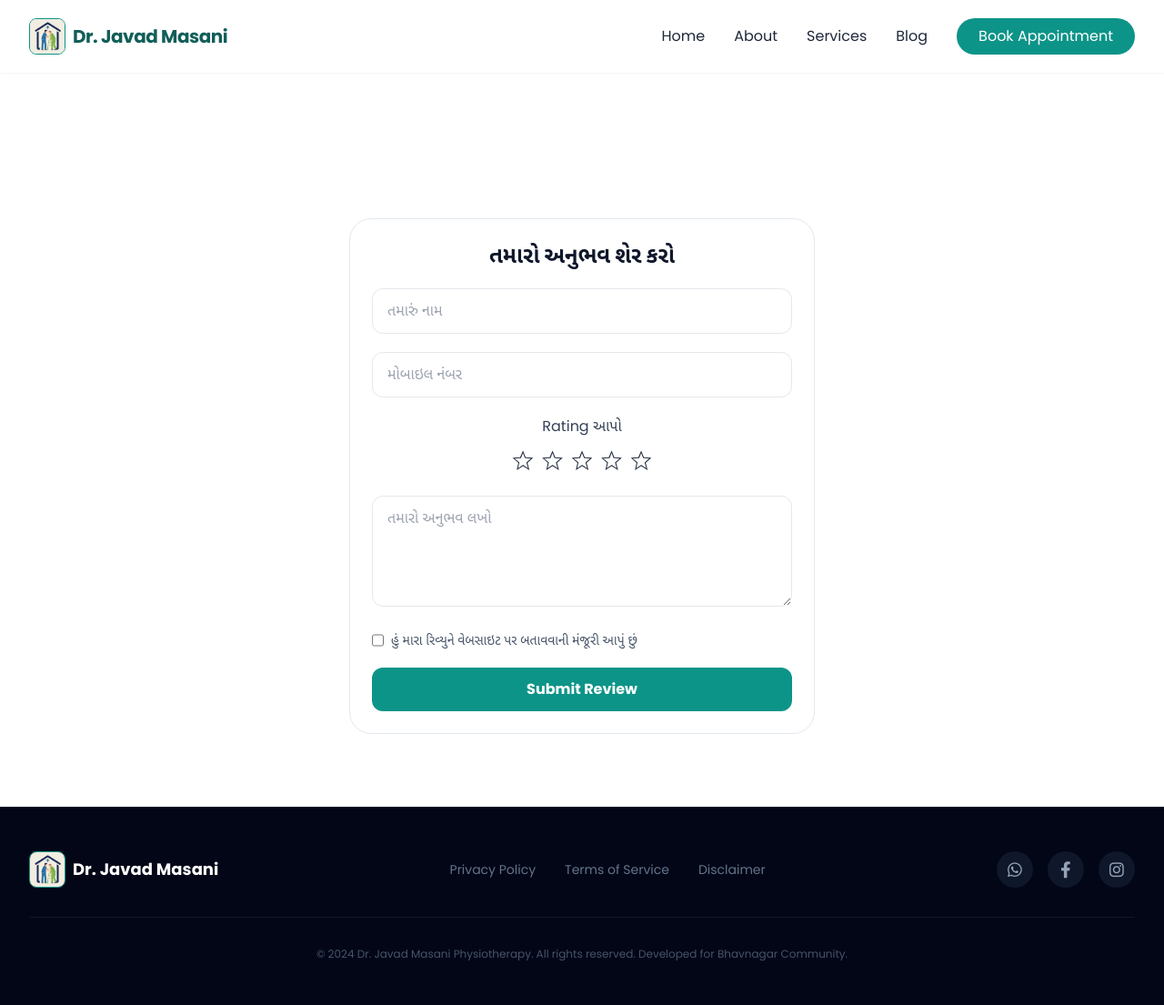
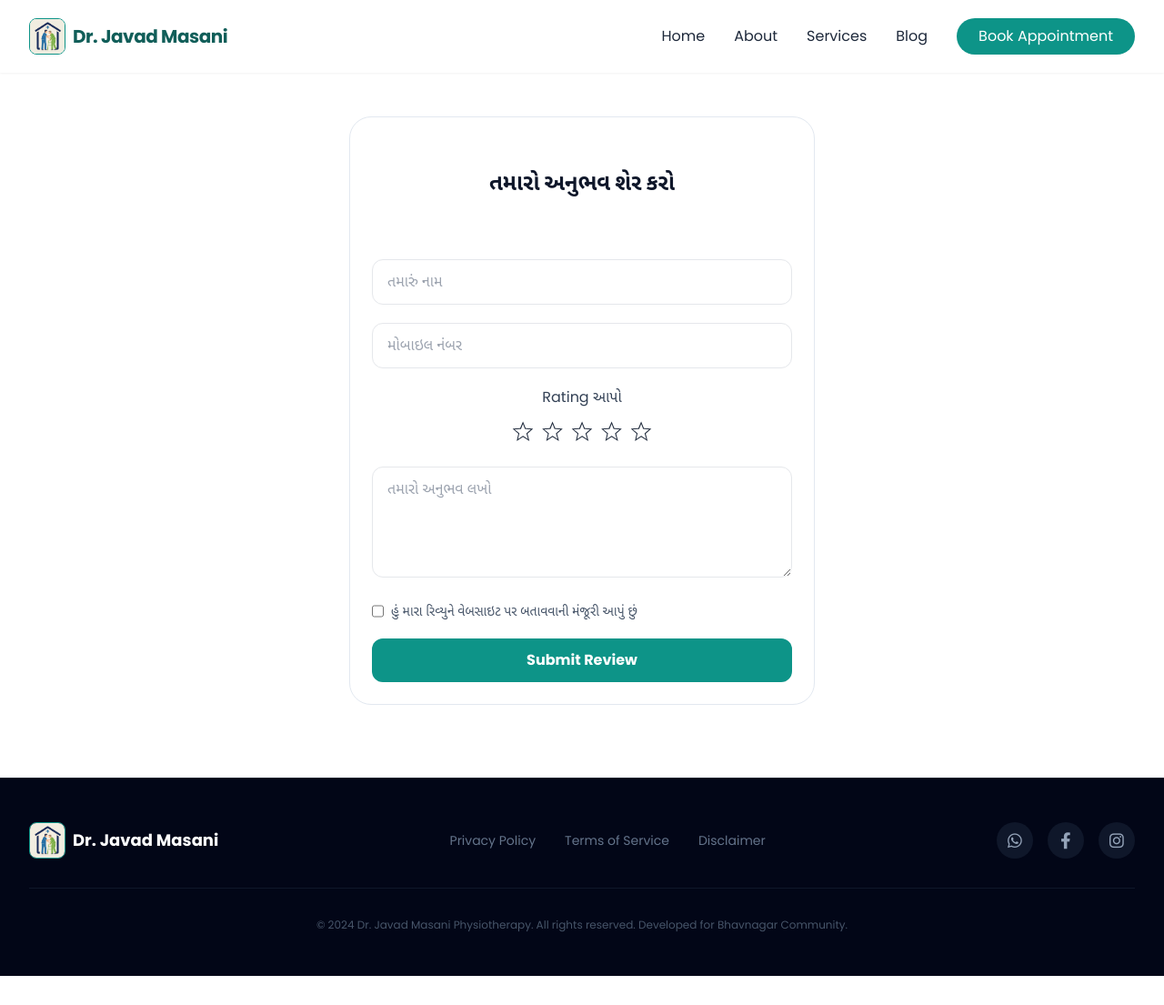
Before and after one commit to JavadMasani/Araogya, a Jekyll site: the page built from review.md, in a window 1280 px wide and 1105 px high. Shown: the whole window at 91% size. Built offline with Jekyll 4.4.1, drawn with Linux system fonts in a browser that asks for light colours; nearby versions of some CDN libraries.

Commit message:
Update review.md

```diff
--- a/review.md
+++ b/review.md
@@ -3,13 +3,13 @@ layout: site
 title: Patient Review
 ---
 
-<section class="pt-28 pb-20 bg-white">
+<section class="pb-20 bg-white">
   <div class="max-w-xl mx-auto px-4 sm:px-6 lg:px-8">
 
     <form id="reviewForm"
           class="bg-white border border-slate-200 rounded-3xl p-6 space-y-5">
 
-      <h1 class="text-2xl font-bold text-slate-900 font-gujarati text-center">
+      <h1 class="text-2xl font-bold text-slate-900 font-gujarati text-center mb-12 mt-8">
         તમારો અનુભવ શેર કરો
       </h1>
 
```
